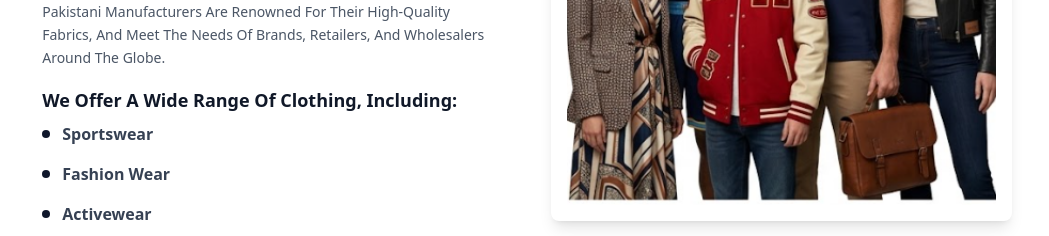
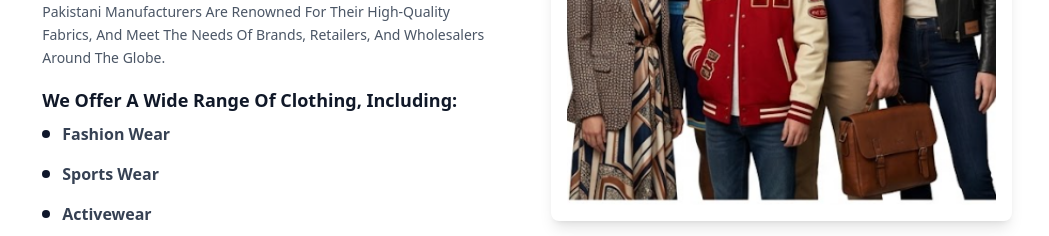
Before and after one commit to khizar1231/auric-international, a React (Vite) app: page / in a window 1280 px wide. Shown: the part 1080-1316 px from the top of the page, without its empty margins (113-1162 px from the left). Built offline with nearby package versions, Linux system fonts and the light colour scheme.

Commit message:
why choose

```diff
--- a/src/components/UserSide/LandingPage/SportswearSection.jsx
+++ b/src/components/UserSide/LandingPage/SportswearSection.jsx
@@ -54,14 +54,14 @@ const SportswearSection = () => {
               <li className="flex items-center gap-3">
                 <span className="w-2 h-2 rounded-full bg-slate-900"></span>
                 <span className="text-base font-semibold text-gray-700">
-                  Sportswear
+                  Fashion Wear
                 </span>
               </li>
 
               <li className="flex items-center gap-3">
                 <span className="w-2 h-2 rounded-full bg-slate-900"></span>
                 <span className="text-base font-semibold text-gray-700">
-                  Fashion Wear
+                  Sports Wear
                 </span>
               </li>
 
```
